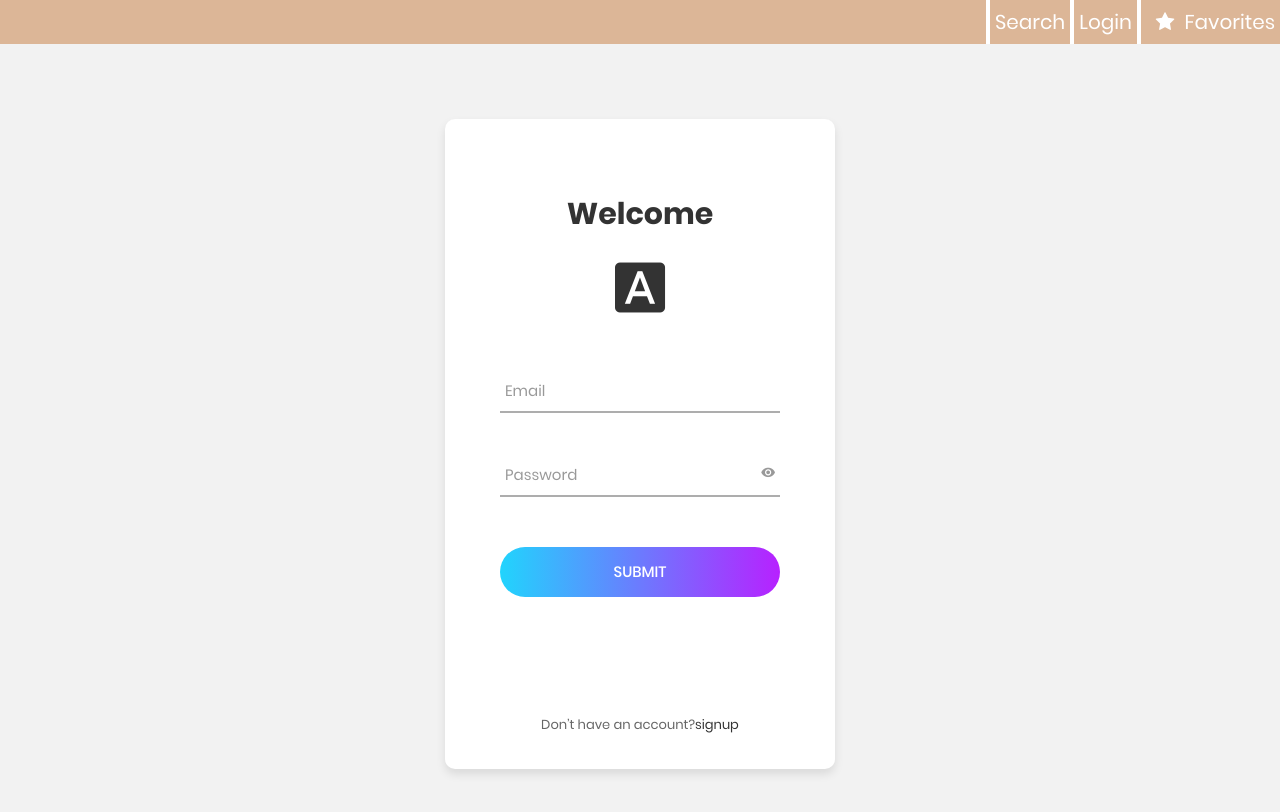
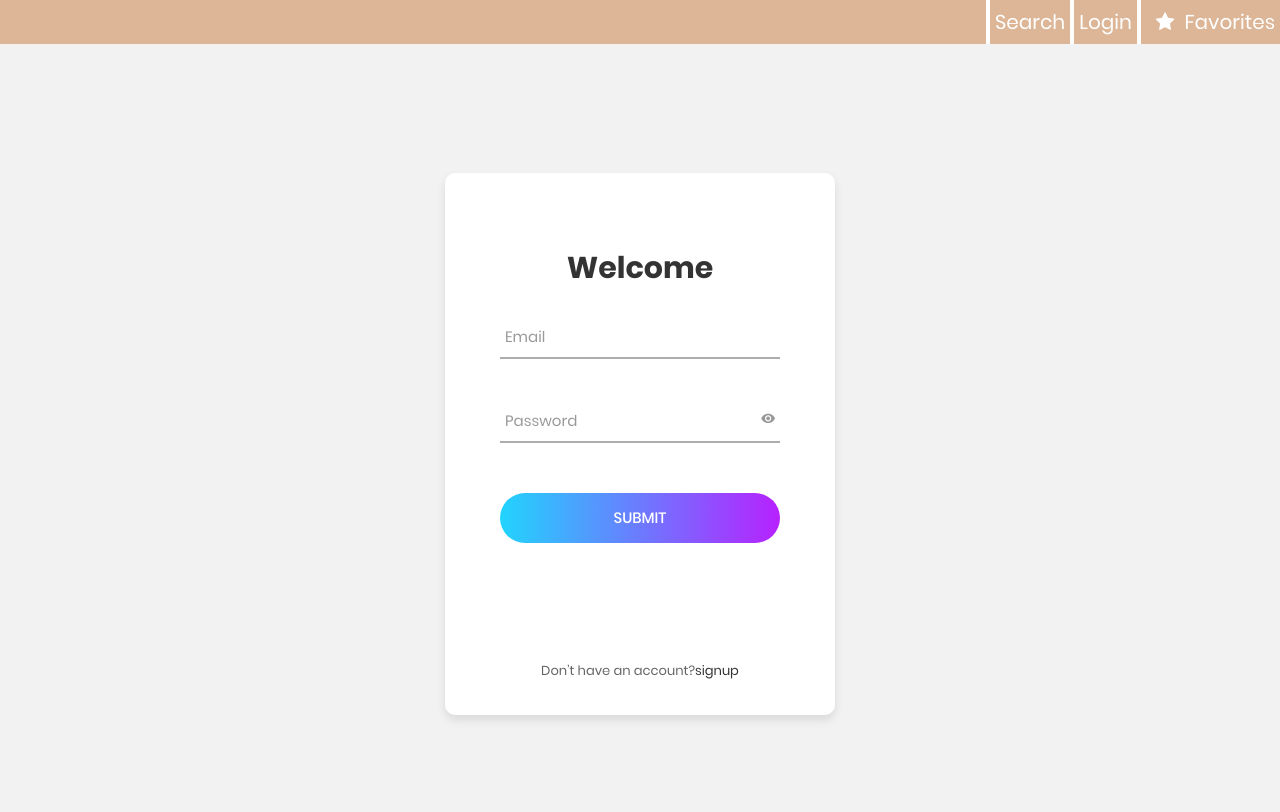
Before and after one commit to lav7patel/Fresh-eating, a React (Create React App) app in the folder client/: page /login in a window 1280 px wide. Shown: the top 812 px of the page. Built offline with nearby package versions, Linux system fonts and the light colour scheme.

Commit message:
login page edits

```diff
--- a/client/src/components/Login.js
+++ b/client/src/components/Login.js
@@ -59,10 +59,6 @@ function Login(props) {
           <div className="wrap-login100">
             <form className="login100-form validate-form">
               <span className="login100-form-title p-b-26">Welcome</span>
-              <span className="login100-form-title p-b-48">
-                <i className="zmdi zmdi-font"></i>
-              </span>
-
               <div
                 className="wrap-input100 validate-input"
                 data-validate="Valid email is: a@b.c"
```
